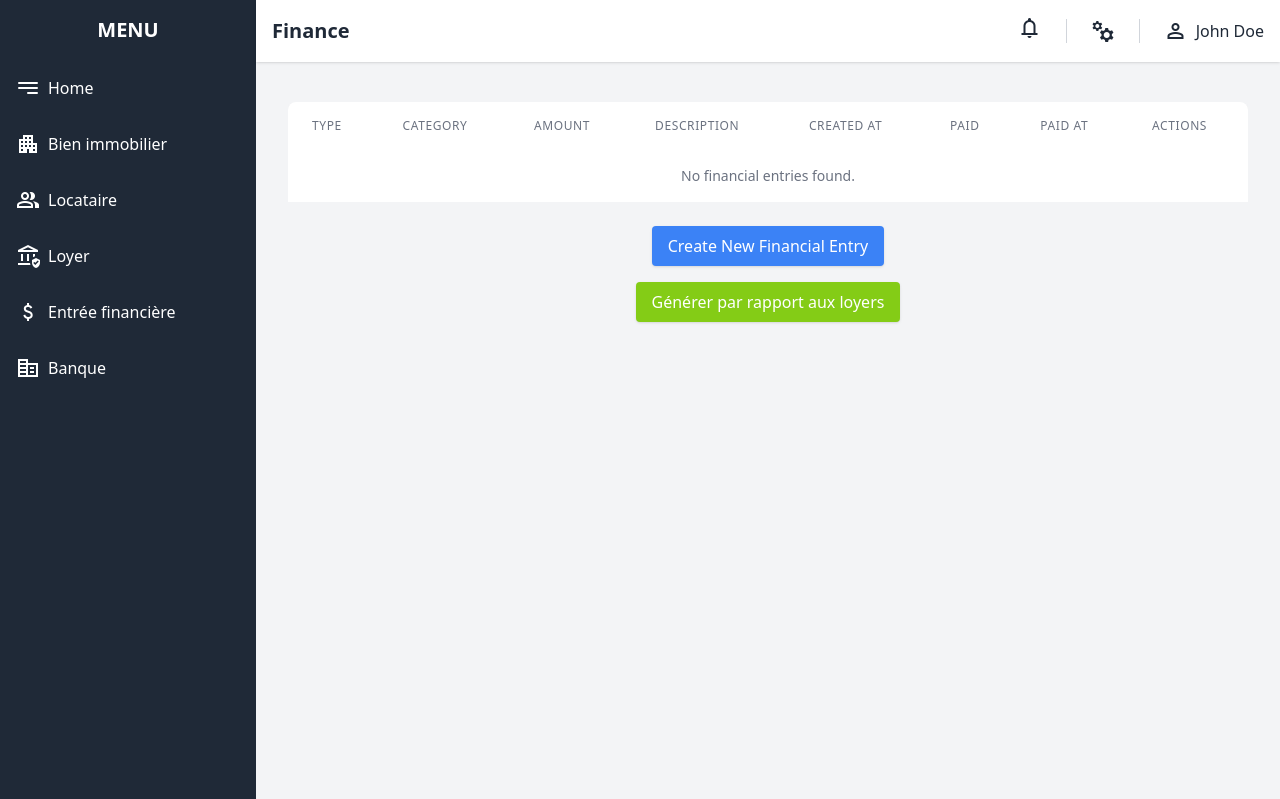
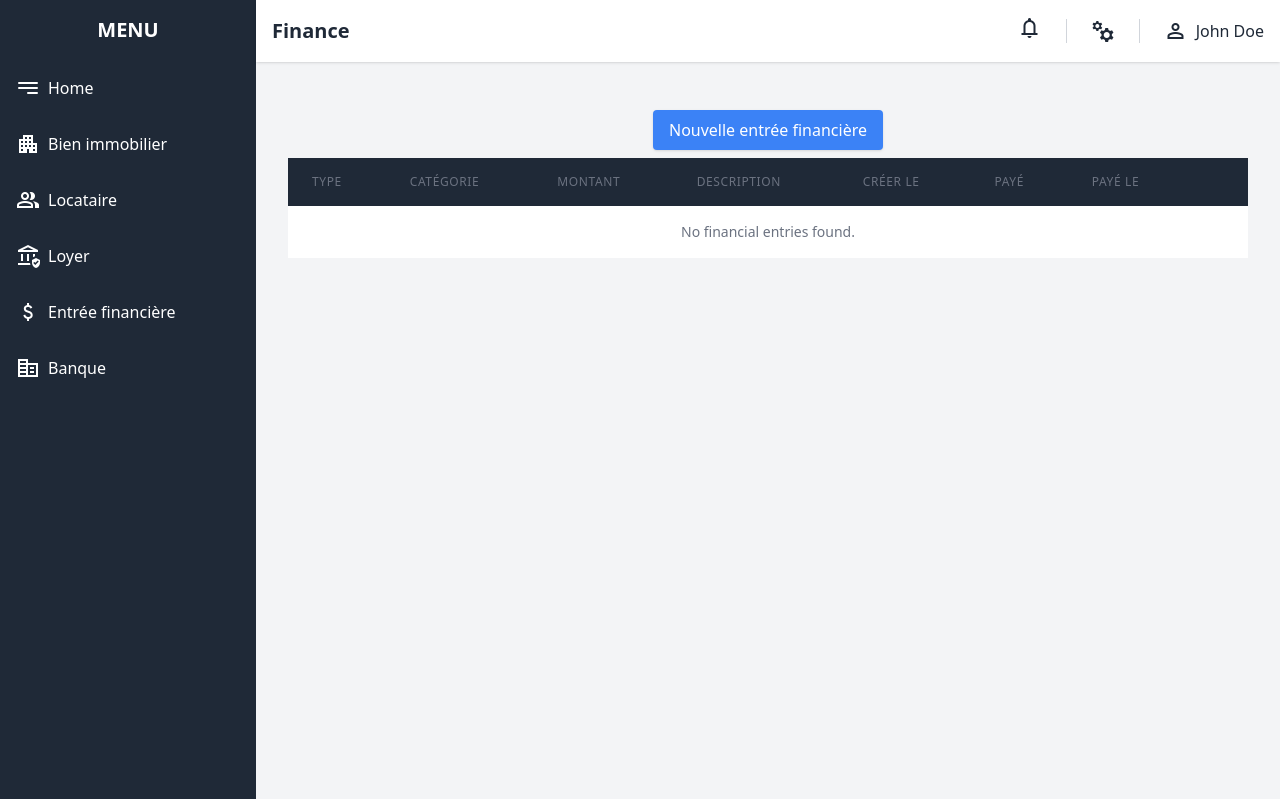
Before and after one commit to JulienOxi/property-managment, a Symfony app: template templates/financial_entry/index.html.twig in a window 1280 px wide. Shown: the top 799 px of the page. Run offline with Twig, Linux system fonts and the light colour scheme; the template is opened without the code that fills it, so the values that code supplies are empty; style sheets or scripts are compiled from the project's sources; some libraries are stand-ins or nearby versions.

Commit message:
Petite MAJ

```diff
--- a/src/Controller/PropertyRentController.php
+++ b/src/Controller/PropertyRentController.php
@@ -31,7 +31,7 @@ final class PropertyRentController extends AbstractController
             foreach ($property->getPropertyRents() as $key => $rent) {
                 $dates = $dateService->returnDatesBetweenTwo($rent->getFromAt(), $rent->getEndedAt(), 'Y-m-d');
                 if(in_array(date('Y-m-d'), $dates)){
-                    if ($rent->getType()->name != 'CHARGES_DEPOSIT') {
+                    if ($rent->getType()->name != 'CHARGES_DEPOSIT') { // On ne prend pas en compte les charges
                         $property->setTotalRents($property->getTotalRents() + $rent->getMonthlyPrice());
                     }
                 }
--- a/templates/financial_entry/index.html.twig
+++ b/templates/financial_entry/index.html.twig
@@ -8,19 +8,22 @@
 {% block body %}
 <div class="container mx-auto px-4 py-6">
     <h1 class="text-2xl font-bold mb-6 text-center md:hidden">{{pageName}}</h1>
+    <div class="my-2 flex justify-center">
+        <a href="{{ path('app_financial_entry_new') }}" class="bg-blue-500 text-white px-4 py-2 rounded shadow hover:bg-blue-600">Nouvelle entrée financière</a>
+    </div>
 
     <div class="overflow-x-auto">
         <table class="min-w-full bg-white shadow-md rounded-lg">
-            <thead>
+            <thead class="bg-gray-800 text-white">
                 <tr>
                     <th class="px-6 py-4 text-left text-xs font-medium text-gray-500 uppercase tracking-wider">Type</th>
-                    <th class="px-6 py-4 text-left text-xs font-medium text-gray-500 uppercase tracking-wider">Category</th>
-                    <th class="px-6 py-4 text-left text-xs font-medium text-gray-500 uppercase tracking-wider">Amount</th>
+                    <th class="px-6 py-4 text-left text-xs font-medium text-gray-500 uppercase tracking-wider">Catégorie</th>
+                    <th class="px-6 py-4 text-left text-xs font-medium text-gray-500 uppercase tracking-wider">Montant</th>
                     <th class="px-6 py-4 text-left text-xs font-medium text-gray-500 uppercase tracking-wider">Description</th>
-                    <th class="px-6 py-4 text-left text-xs font-medium text-gray-500 uppercase tracking-wider">Created At</th>
-                    <th class="px-6 py-4 text-left text-xs font-medium text-gray-500 uppercase tracking-wider">Paid</th>
-                    <th class="px-6 py-4 text-left text-xs font-medium text-gray-500 uppercase tracking-wider">Paid At</th>
-                    <th class="px-6 py-4 text-left text-xs font-medium text-gray-500 uppercase tracking-wider">Actions</th>
+                    <th class="px-6 py-4 text-left text-xs font-medium text-gray-500 uppercase tracking-wider">Créer le</th>
+                    <th class="px-6 py-4 text-left text-xs font-medium text-gray-500 uppercase tracking-wider">Payé</th>
+                    <th class="px-6 py-4 text-left text-xs font-medium text-gray-500 uppercase tracking-wider">Payé le</th>
+                    <th class="px-6 py-4 text-left text-xs font-medium text-gray-500 uppercase tracking-wider"></th>
                 </tr>
             </thead>
             <tbody class="bg-white divide-y divide-gray-200">
@@ -31,7 +34,7 @@
                         <td class="px-6 py-4 whitespace-nowrap text-sm text-gray-500">{{ financial_entry.amount }} CHF</td>
                         <td class="px-6 py-4 whitespace-nowrap text-sm text-gray-500">{{ financial_entry.description }}</td>
                         <td class="px-6 py-4 whitespace-nowrap text-sm text-gray-500">{{ financial_entry.createdAt ? financial_entry.createdAt|date('Y-m-d H:i:s') : 'N/A' }}</td>
-                        <td class="px-6 py-4 whitespace-nowrap text-sm text-gray-500">{{ financial_entry.isPaid ? '<p class="text-green-500">Yes</p>' : '<p class="text-red-500">No</p>' }}</td>
+                        <td class="px-6 py-4 whitespace-nowrap text-sm text-gray-500">{{ financial_entry.isPaid ? '<p class="text-green-500">Oui</p>' : '<p class="text-red-500">Non</p>' }}</td>
                         <td class="px-6 py-4 whitespace-nowrap text-sm text-gray-500">{{ financial_entry.paidAt ? financial_entry.paidAt|date('Y-m-d H:i:s') : 'N/A' }}</td>
                         <td class="px-6 py-4 whitespace-nowrap text-sm font-medium">
                             <a href="{{ path('app_financial_entry_show', {'id': financial_entry.id}) }}" class="inline-block border-[1px] border-blue-500 text-blue-500 font-semibold pt-1 pb-0 px-1 rounded hover:bg-blue-200">
@@ -50,16 +53,5 @@
             </tbody>
         </table>
     </div>
-
-    <div class="mt-6 flex justify-center">
-        <a href="{{ path('app_financial_entry_new') }}" class="bg-blue-500 text-white px-4 py-2 rounded shadow hover:bg-blue-600">Create New Financial Entry</a>
-    </div>
-
-    <div class="mt-4 flex justify-center">
-        <form method="POST" action="{{ path('app_financial_entry_generate_from_property_rent') }}">
-            <input type="hidden" name="_csrf_token" value="{{ csrf_token }}">
-            <button type="submit" class="bg-lime-500 text-white px-4 py-2 rounded shadow hover:bg-lime-600">Générer par rapport aux loyers</button>
-        </form>
-    </div>
 </div>
 {% endblock %}
```
Also changed, not shown: templates/property_rent/index.html.twig (+8 -4 lines).
